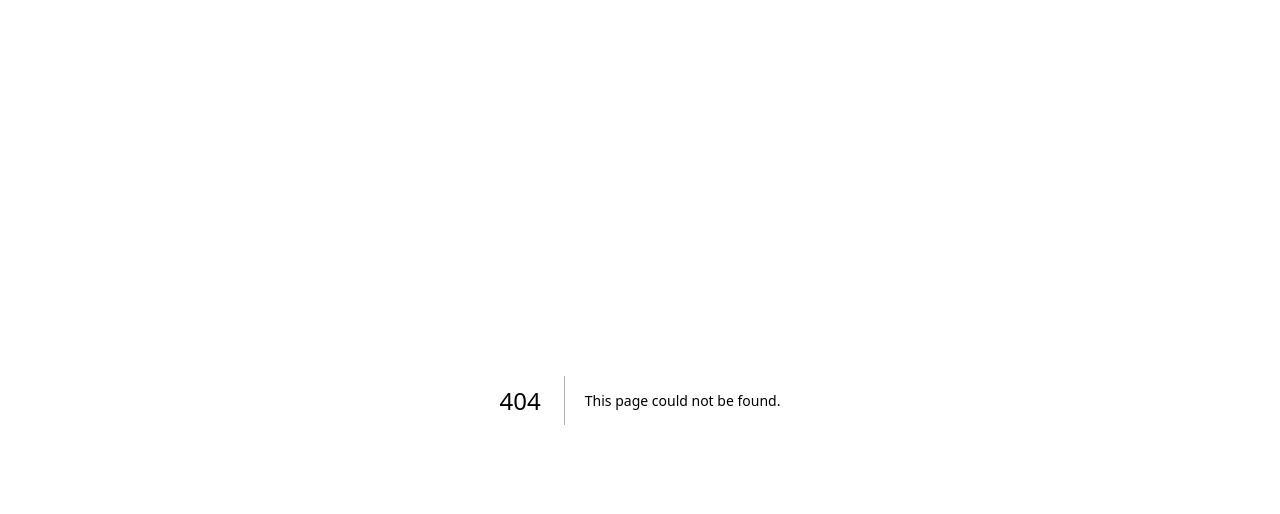
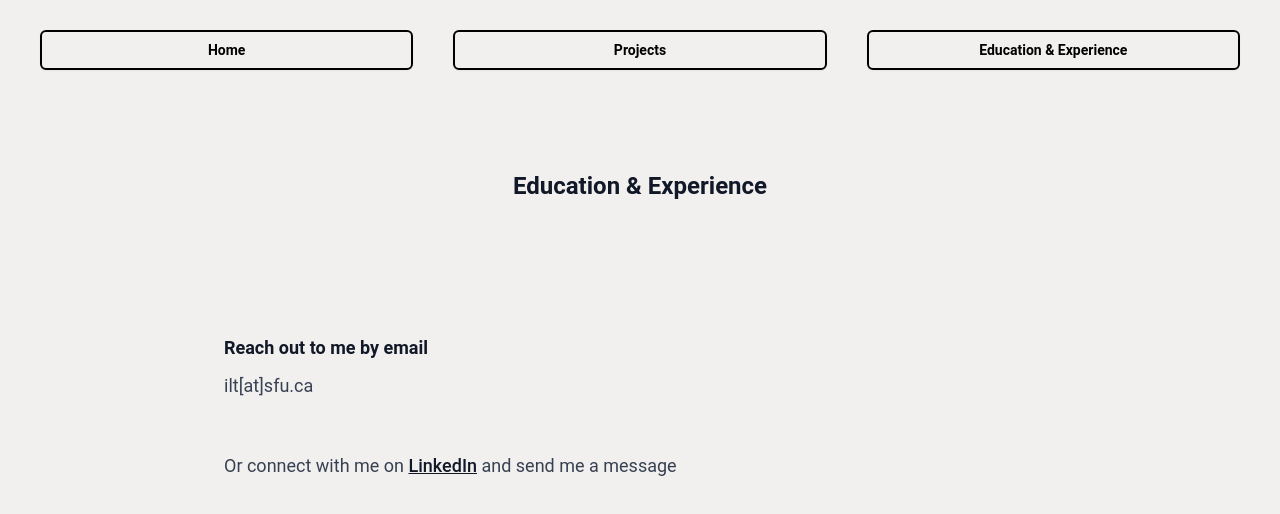
Before and after one commit to IsithaT/isitha-portfolio, a Next.js app in the folder portfolio/: page /contact in a window 1280 px wide. Before the commit this address had no page. Shown: the top 514 px of the page. Built offline with nearby package versions, Linux system fonts and the light colour scheme.

Commit message:
hid contact page in favour of email on homepage

```diff
--- /dev/null
+++ b/portfolio/src/app/contact/page.tsx
@@ -0,0 +1,26 @@
+import React from 'react'
+import NavBar from '@/components/NavBar'
+
+const Contact = () => {
+
+
+    return (
+        <div className="flex flex-col h-screen w-full">
+            <NavBar />
+            <div className="flex h-screen w-full flex-col items-center">
+                <span className='mt-[100px] prose'>
+                  <h2>Education & Experience</h2>
+                </span>
+                <div className="w-[65%] h-[100] min-h-fit flex flex-col gap-13 justify-between mt-[100px]">
+                    <div className="prose-full-width flex flex-col justify-center">
+                        <h4>Reach out to me by email</h4>
+                        <p>ilt[at]sfu.ca</p>
+                        <p>Or connect with me on <a href="https://www.linkedin.com/in/isithat/">LinkedIn</a> and send me a message</p>
+                    </div>
+                </div>
+            </div>
+        </div>
+    )
+}
+
+export default Contact
--- a/portfolio/src/app/globals.css
+++ b/portfolio/src/app/globals.css
@@ -46,9 +46,9 @@ body {
 .nav-link {
   @apply p-[15px] h-full w-full flex items-center justify-center text-center
     relative px-8 py-2 rounded-md isolation-auto z-10 border-2 border-black
-    before:absolute before:w-full before:transition-all before:duration-700 before:hover:w-full
-    hover:text-white before:-left-full before:hover:left-0 before:rounded-full before:bg-[#A12347]
-    before:-z-10 before:aspect-square before:hover:scale-150 overflow-hidden before:hover:duration-700
+    before:absolute before:w-full before:transition-opacity before:duration-300
+    hover:text-white before:opacity-0 before:hover:opacity-100 before:rounded-md
+    before:bg-[#A12347] before:-z-10 before:aspect-square overflow-hidden
     text-sm font-semibold text-black shadow-sm gap-x-2 disabled:opacity-50
-    disabled:pointer-events-none transition-colors duration-700;
+    disabled:pointer-events-none transition-colors duration-300;
 }
--- a/portfolio/src/app/page.tsx
+++ b/portfolio/src/app/page.tsx
@@ -22,14 +22,14 @@ export default function Home() {
                Welcome to my portfolio site! Here you
                can find info about me and some of the things I've done. <br /><br /> Happy Browsing! :D
               </p>
-              <div className="flex justify-between items-center">
-                <a href="">
+              <div className="flex justify-between items-center" title="GitHub">
+                <a href="https://github.com/IsithaT/">
                   <SiGithub className="w-[40px] h-[40px]" />
                 </a>
-                <a href="">
+                <a href="https://www.linkedin.com/in/isithat/" title="Connect with me on LinkedIn">
                   <SiLinkedin className="w-[40px] h-[40px]" />
                 </a>
-                <a href="">
+                <a href="mailto:ilt@sfu.ca" title="Email">
                   <MdAlternateEmail className="w-[40px] h-[40px] p-0" />
                 </a>
               </div>
--- a/portfolio/src/components/NavBar.tsx
+++ b/portfolio/src/components/NavBar.tsx
@@ -15,9 +15,9 @@ const NavBar = () => {
         <li className='h-full flex-1 flex items-center justify-center'>
           <Link className='nav-link' href="/experience">Education & Experience</Link>
         </li>
-        <li className='h-full flex-1 flex items-center justify-center'>
+        {/* <li className='h-full flex-1 flex items-center justify-center'>
           <Link className='nav-link' href="/contact">Contact</Link>
-        </li>
+        </li> */}
       </ul>
     </nav>
   )
```
